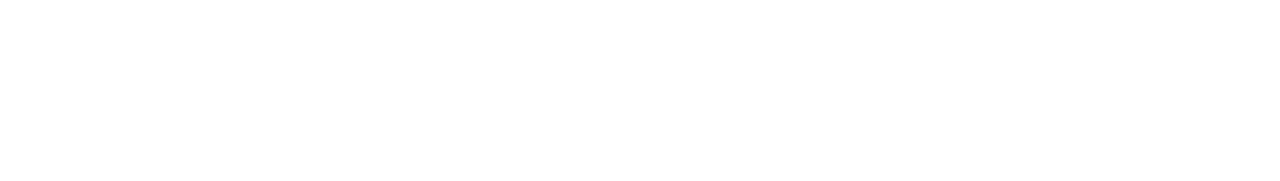
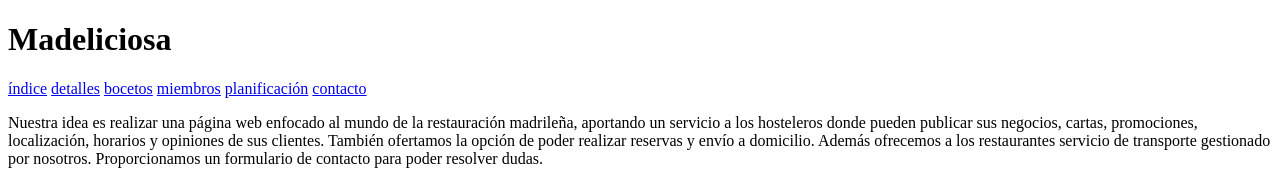
Before and after one commit to colano/AW, a plain HTML site: page p1/index.html in a window 1280 px wide. Shown: the top 181 px of the page. Drawn offline with Linux system fonts and the light colour scheme.

Commit message:
inicio P1

```diff
--- a/p1/index.html
+++ b/p1/index.html
@@ -6,5 +6,22 @@
 </head>
 
 <body>
+<header></header>
+<h1> Madeliciosa</h1>
+<p>
+<a href="index.html">índice</a>
+<a href="detalles.html">detalles</a>
+<a href="bocetos.html">bocetos</a>
+<a href="miembros.html">miembros</a>
+<a href="planificacion.html">planificación</a>
+<a href="contacto.html">contacto</a>
+</p>
+
+<p> Nuestra idea es realizar una página web enfocado al mundo de la restauración madrileña, aportando un servicio a los hosteleros donde pueden publicar sus negocios, cartas, promociones, localización, horarios y opiniones de sus clientes. También ofertamos la opción de poder realizar reservas y envío a domicilio.
+Además ofrecemos a los restaurantes servicio de transporte gestionado por nosotros.
+Proporcionamos un formulario de contacto para poder resolver dudas.
+</p>
+
+<img src="img/logo.jpg" width="639" height="594" alt=""/>
 </body>
 </html>
```
Also changed, not shown: p1/bocetos.html (+8 -1 lines), p1/contacto.html (+8 -1 lines), p1/detalles.html (+8 -1 lines), p1/miembros.html (+8 -1 lines), p1/planificacion.html (+8 -1 lines), p1/img/logo.jpg (added), 3 other files.
